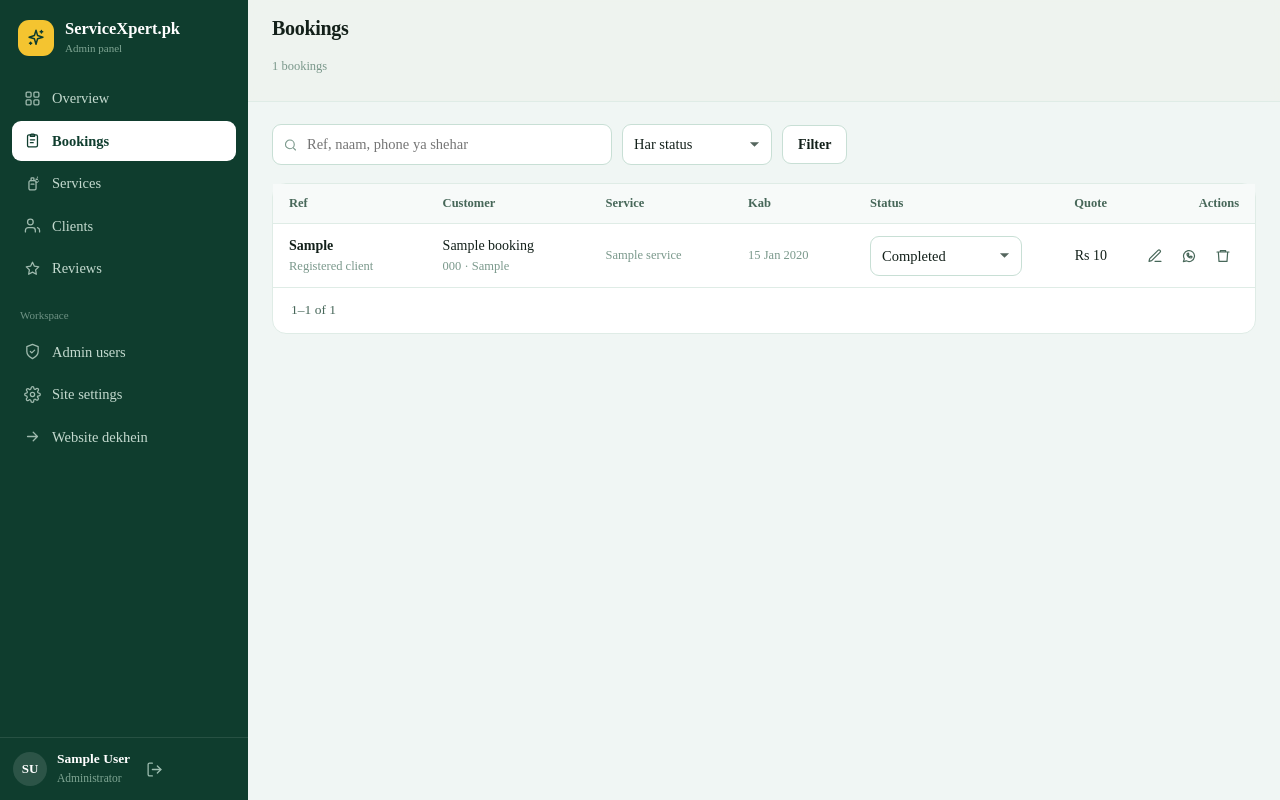
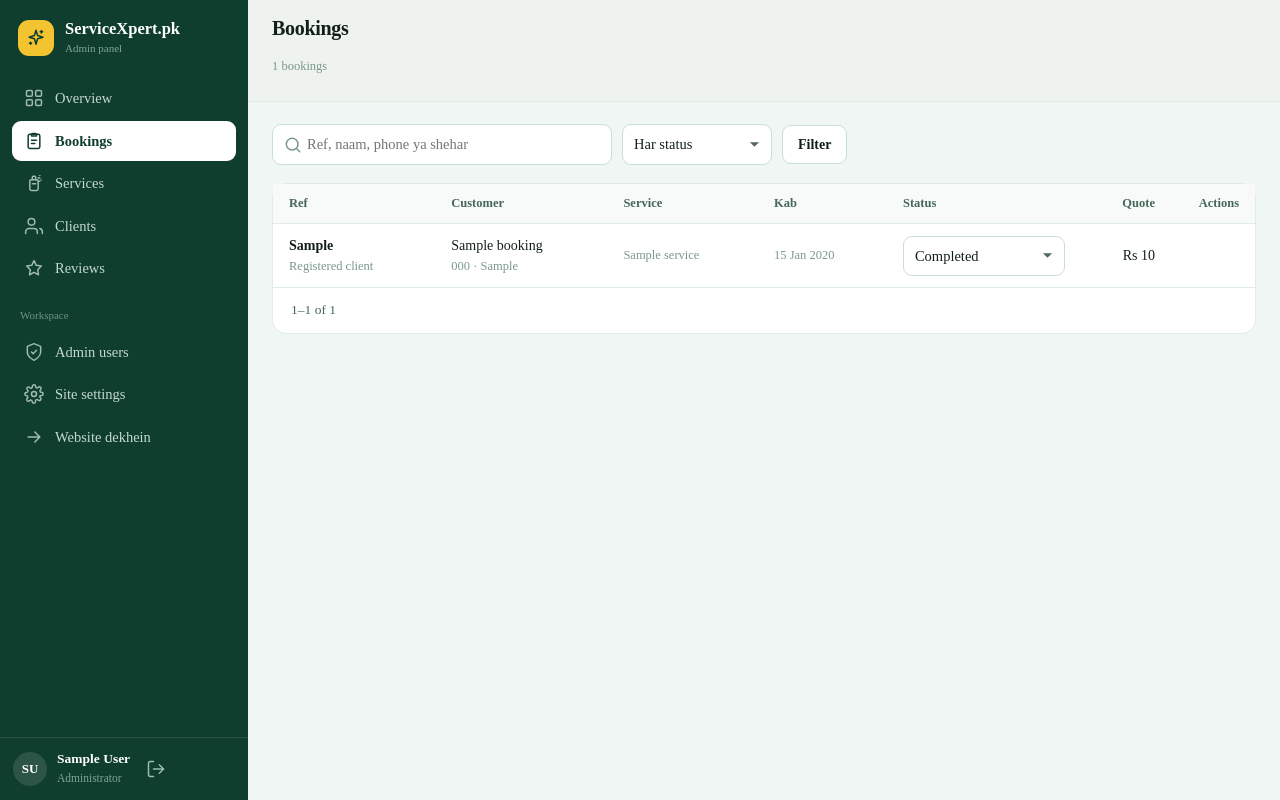
Before and after one commit to hass1n5/ServiceXpert.pk, a Flask app: page /admin/bookings in a window 1280 px wide. Run offline with Flask 3, Linux system fonts and the light colour scheme; a user stored in the database is signed in; tables that the repository leaves empty hold one stand-in row (values such as "Sample post").

Commit message:
Fix SVG icon sizing and route static assets through Flask on Vercel

```diff
--- a/templates/_icons.html
+++ b/templates/_icons.html
@@ -1,6 +1,6 @@
-{% macro icon(name) -%}
-<svg viewBox="0 0 24 24" fill="none" stroke="currentColor" stroke-width="1.8"
-     stroke-linecap="round" stroke-linejoin="round" aria-hidden="true">
+{% macro icon(name, size=20) -%}
+<svg width="{{ size }}" height="{{ size }}" viewBox="0 0 24 24" fill="none" stroke="currentColor" stroke-width="1.8"
+     stroke-linecap="round" stroke-linejoin="round" aria-hidden="true" style="width:{{ size }}px;height:{{ size }}px;max-width:100%;display:inline-block;vertical-align:-0.15em;">
 {%- if name == 'home' -%}
   <path d="M3 10.5 12 3l9 7.5"/><path d="M5 9.8V20a1 1 0 0 0 1 1h12a1 1 0 0 0 1-1V9.8"/><path d="M9.5 21v-6h5v6"/>
 {%- elif name == 'office' -%}
@@ -89,9 +89,9 @@
 </svg>
 {%- endmacro %}
 
-{% macro stars(count) -%}
+{% macro stars(count, size=18) -%}
   {% for i in range(count|int) %}
-    <svg viewBox="0 0 24 24" fill="currentColor" aria-hidden="true">
+    <svg width="{{ size }}" height="{{ size }}" viewBox="0 0 24 24" fill="currentColor" aria-hidden="true" style="width:{{ size }}px;height:{{ size }}px;display:inline-block;vertical-align:middle;">
       <path d="m12 3.2 2.7 5.6 6.1.9-4.4 4.3 1 6.1-5.4-2.9-5.4 2.9 1-6.1L3.2 9.7l6.1-.9Z"/>
     </svg>
   {% endfor %}
--- a/templates/public/base.html
+++ b/templates/public/base.html
@@ -15,7 +15,10 @@
     <link rel="stylesheet" href="{{ url_for('static', filename='css/mobile-responsive.css') }}?v=20260918-mobile-final">
   {% endif %}
   <link rel="stylesheet" href="{{ url_for('static', filename='css/mobile-theme.css') }}?v=20260921-child-v6">
-  <style>{{ appearance_css }}</style>
+  <style>
+    svg { width: 1.2em; height: 1.2em; max-width: 100%; vertical-align: -0.15em; }
+    {{ appearance_css }}
+  </style>
   {% if site.favicon %}
     <link rel="icon" href="{{ upload_url(site.favicon) }}">
   {% else %}
```
Also changed, not shown: vercel.json.
